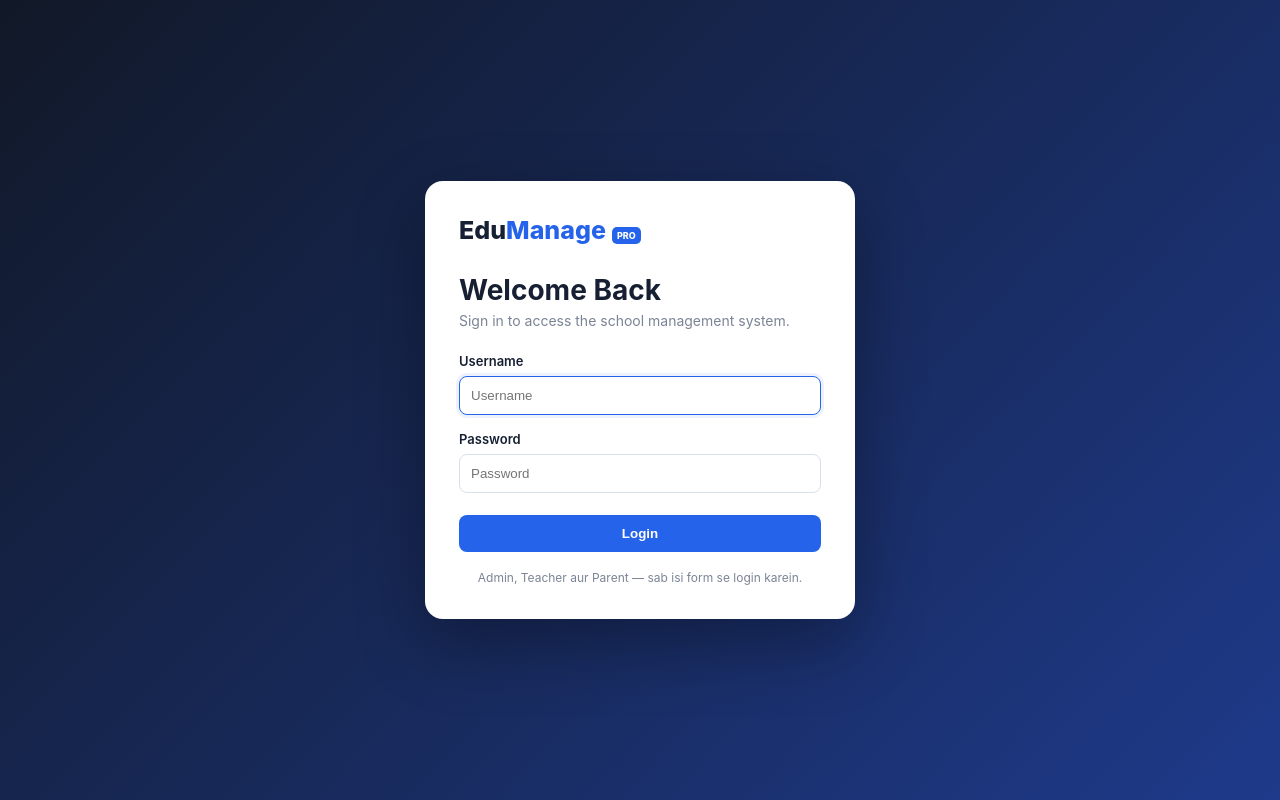
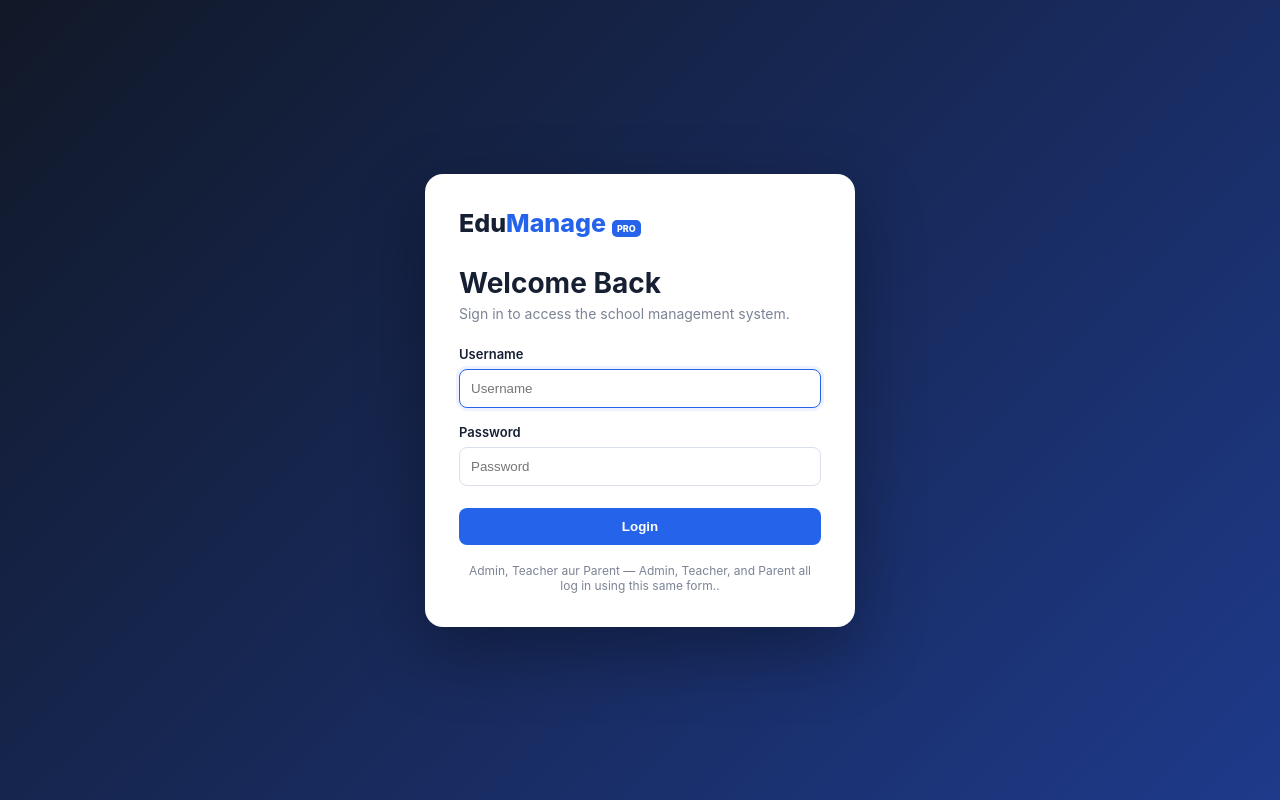
Before and after one commit to matroxbannie-stack/school-management-system, a Next.js app: page /login in a window 1280 px wide. Built offline with nearby package versions, Linux system fonts and the light colour scheme; no server answers.

Commit message:
Update page.js

```diff
--- a/app/login/page.js
+++ b/app/login/page.js
@@ -18,5 +18,5 @@ export default function LoginPage() {
     else { const data = await res.json().catch(() => ({})); setError(data.error || "Invalid username or password"); setLoading(false); }
   }
 
-  return <main className="loginPage"><div className="loginCard"><div className="loginBrand">Edu<span>Manage</span><small>PRO</small></div><h1>Welcome Back</h1><p className="sub">Sign in to access the school management system.</p><form onSubmit={submit}><div className="field"><label>Username</label><input autoFocus value={username} onChange={e=>setUsername(e.target.value)} placeholder="Username" required /></div><div className="field"><label>Password</label><input type="password" value={password} onChange={e=>setPassword(e.target.value)} placeholder="Password" required /></div>{error && <div className="loginError">{error}</div>}<button className="btn loginBtn" disabled={loading}>{loading ? "Signing in..." : "Login"}</button></form><p className="loginHint">Admin, Teacher aur Parent — sab isi form se login karein.</p></div></main>;
+  return <main className="loginPage"><div className="loginCard"><div className="loginBrand">Edu<span>Manage</span><small>PRO</small></div><h1>Welcome Back</h1><p className="sub">Sign in to access the school management system.</p><form onSubmit={submit}><div className="field"><label>Username</label><input autoFocus value={username} onChange={e=>setUsername(e.target.value)} placeholder="Username" required /></div><div className="field"><label>Password</label><input type="password" value={password} onChange={e=>setPassword(e.target.value)} placeholder="Password" required /></div>{error && <div className="loginError">{error}</div>}<button className="btn loginBtn" disabled={loading}>{loading ? "Signing in..." : "Login"}</button></form><p className="loginHint">Admin, Teacher aur Parent — Admin, Teacher, and Parent all log in using this same form..</p></div></main>;
 }
```
